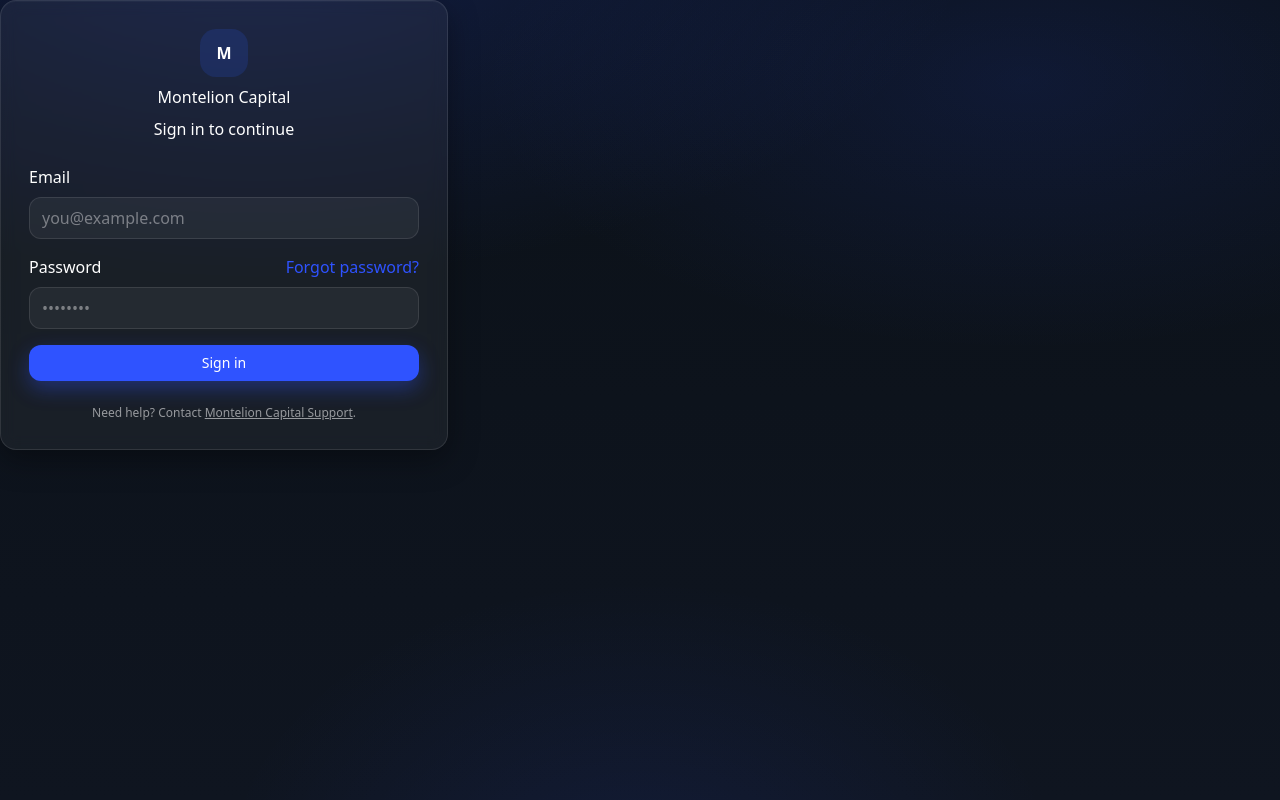
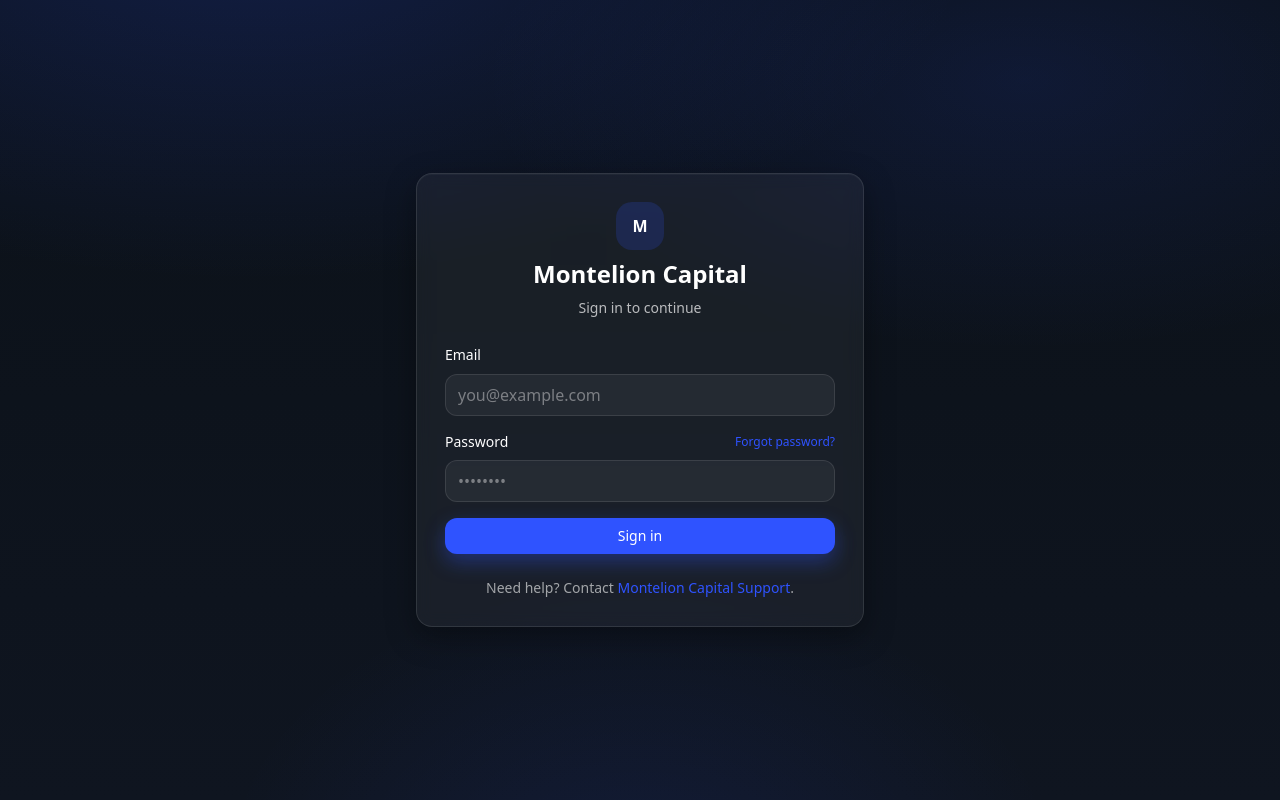
Before and after one commit to montelioncapital/montelion-app-v1, a Next.js app: page /login in a window 1280 px wide. Built offline with nearby package versions, Linux system fonts and the light colour scheme.

Commit message:
Update page.jsx

```diff
--- a/app/login/page.jsx
+++ b/app/login/page.jsx
@@ -1,42 +1,45 @@
 // /app/login/page.jsx
-export const metadata = {
-  title: "Sign in • Montelion Capital",
-};
+export const metadata = { title: "Sign in • Montelion Capital" };
+
+import Link from "next/link";
 
 export default function LoginPage() {
   return (
-    <main className="shell">
+    <main className="min-h-screen grid place-items-center p-4">
       <div className="card w-full max-w-md space-y-6">
         {/* Brand */}
         <div className="text-center space-y-2">
-          <div className="mx-auto h-12 w-12 grid place-items-center rounded-2xl"
-               style={{ backgroundColor: "rgba(39,82,229,0.18)" }}>
-            <span className="text-white font-bold">M</span>
-          </div>
-          <h1>Montelion Capital</h1>
-          <p>Sign in to continue</p>
+          <div className="brand-dot">M</div>
+          <h1 className="text-2xl font-semibold">Montelion Capital</h1>
+          <p className="text-sm text-white/70">Sign in to continue</p>
         </div>
 
         {/* Form */}
         <form className="space-y-4" action="#" method="post">
           <div className="space-y-2">
-            <label htmlFor="email">Email</label>
+            <label htmlFor="email" className="text-sm">Email</label>
             <input id="email" name="email" type="email" placeholder="you@example.com" className="input" />
           </div>
 
           <div className="space-y-2">
             <div className="flex items-center justify-between">
-              <label htmlFor="password">Password</label>
-              <a href="#" className="link">Forgot password?</a>
+              <label htmlFor="password" className="text-sm">Password</label>
+              <Link href="#" className="text-xs link">Forgot password?</Link>
             </div>
             <input id="password" name="password" type="password" placeholder="••••••••" className="input" />
           </div>
 
-          <button type="submit" className="btn btn-primary w-full">Sign in</button>
+          <button type="submit" className="btn btn-primary w-full">
+            Sign in
+          </button>
         </form>
 
-        <p className="text-xs text-center text-white/55">
-          Need help? Contact <a className="underline hover:text-white" href="mailto:support@montelion-capital.com">Montelion Capital Support</a>.
+        <p className="text-sm text-center text-white/60">
+          Need help? Contact{" "}
+          <a href="mailto:support@montelion-capital.com" className="link">
+            Montelion Capital Support
+          </a>
+          .
         </p>
       </div>
     </main>
```
